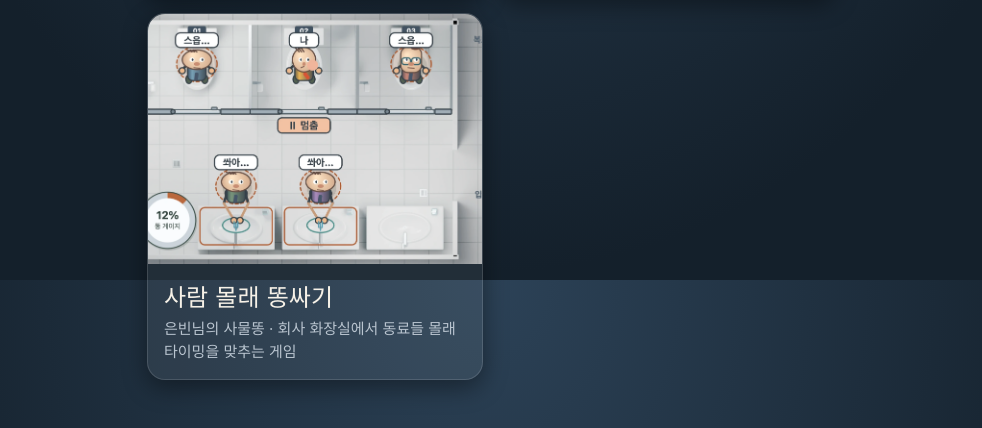
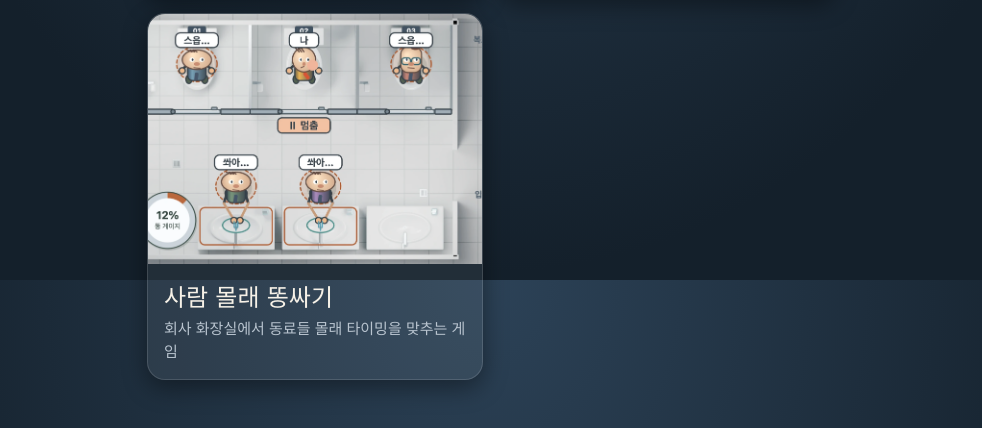
Before and after one commit to JinsuBae2/winter-playground, a website: page index.html in a window 1280 px wide. Shown: the part 520-948 px from the top of the page, without its empty margins (149-1131 px from the left). Drawn offline with Linux system fonts and the light colour scheme.

Commit message:
홈: 사물똥 카드 설명에서 만든 사람 문구 제거
Co-Authored-By: Claude Fable 5.2 <noreply@anthropic.com>

```diff
--- a/index.html
+++ b/index.html
@@ -48,7 +48,7 @@
       </a>
       <a class="card" href="samuldong/index.html">
         <img src="samuldong/cover.webp" alt="">
-        <div><b>사람 몰래 똥싸기</b><p>은빈님의 사물똥 · 회사 화장실에서 동료들 몰래 타이밍을 맞추는 게임</p></div>
+        <div><b>사람 몰래 똥싸기</b><p>회사 화장실에서 동료들 몰래 타이밍을 맞추는 게임</p></div>
       </a>
     </nav>
   </main>
```
